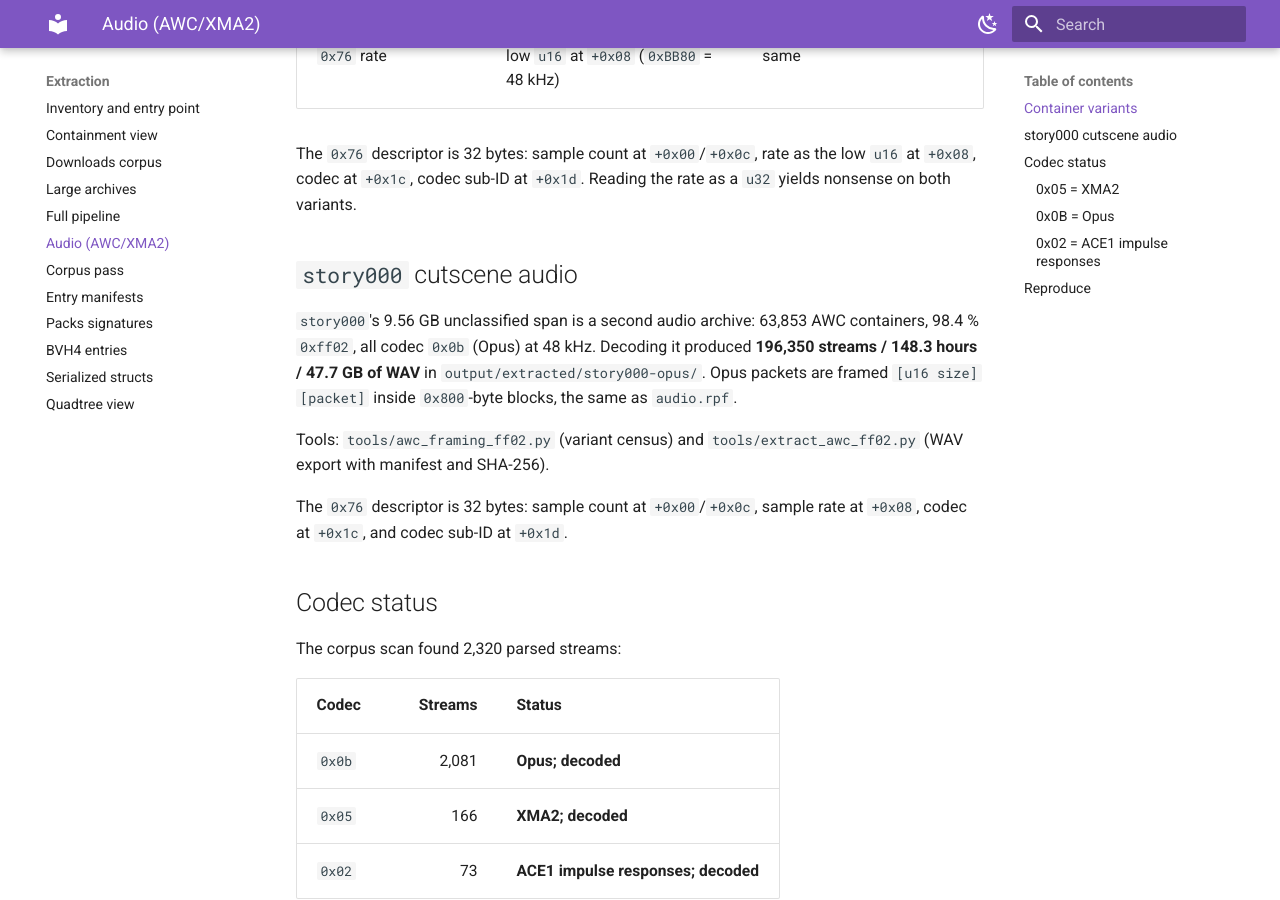
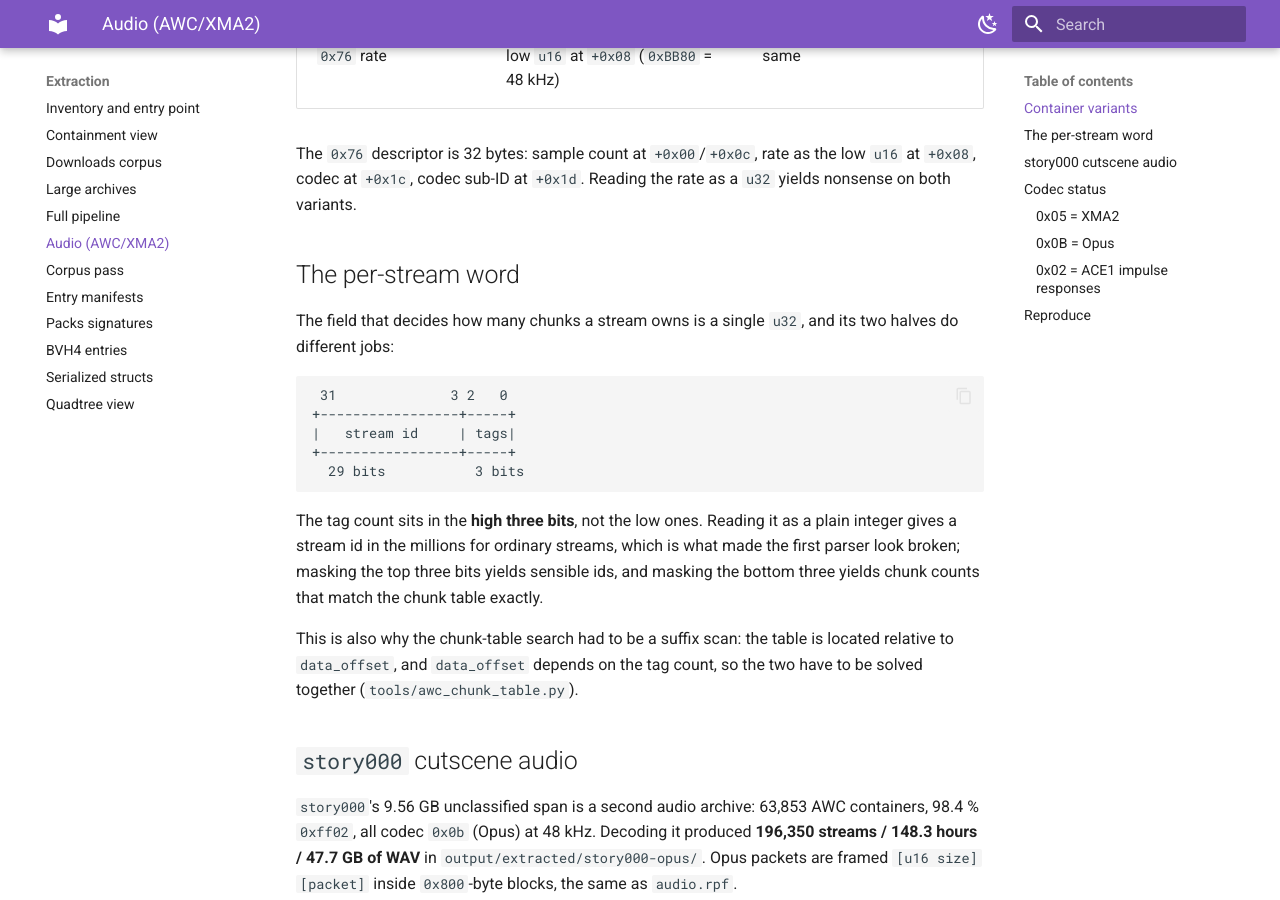
Before and after one commit to lynxnathan/rage-tools-vi, an MkDocs documentation site: the page built from docs/extraction/audio.md, in a window 1280 px wide and 900 px high, scrolled down 1100 px. Built offline with MkDocs 1.6.1 and Material for MkDocs 9.7.7, drawn with Linux system fonts in a browser that asks for light colours.

Commit message:
docs: the per-stream word is id:29 | tags:3, count in the high bits

````diff
--- a/docs/extraction/audio.md
+++ b/docs/extraction/audio.md
@@ -27,6 +27,28 @@ chunks, in order `0x36 0x55 0x5c 0x76 0xa3 0xb2 0xbd`.
 The `0x76` descriptor is 32 bytes: sample count at `+0x00`/`+0x0c`, rate as the
 low `u16` at `+0x08`, codec at `+0x1c`, codec sub-ID at `+0x1d`. Reading the rate
 as a `u32` yields nonsense on both variants.
+
+## The per-stream word
+
+The field that decides how many chunks a stream owns is a single `u32`, and its two
+halves do different jobs:
+
+```
+ 31              3 2   0
++-----------------+-----+
+|   stream id     | tags|
++-----------------+-----+
+  29 bits           3 bits
+```
+
+The tag count sits in the **high three bits**, not the low ones. Reading it as a
+plain integer gives a stream id in the millions for ordinary streams, which is what
+made the first parser look broken; masking the top three bits yields sensible ids,
+and masking the bottom three yields chunk counts that match the chunk table exactly.
+
+This is also why the chunk-table search had to be a suffix scan: the table is
+located relative to `data_offset`, and `data_offset` depends on the tag count, so
+the two have to be solved together (`tools/awc_chunk_table.py`).
 
 ## `story000` cutscene audio
 
````
